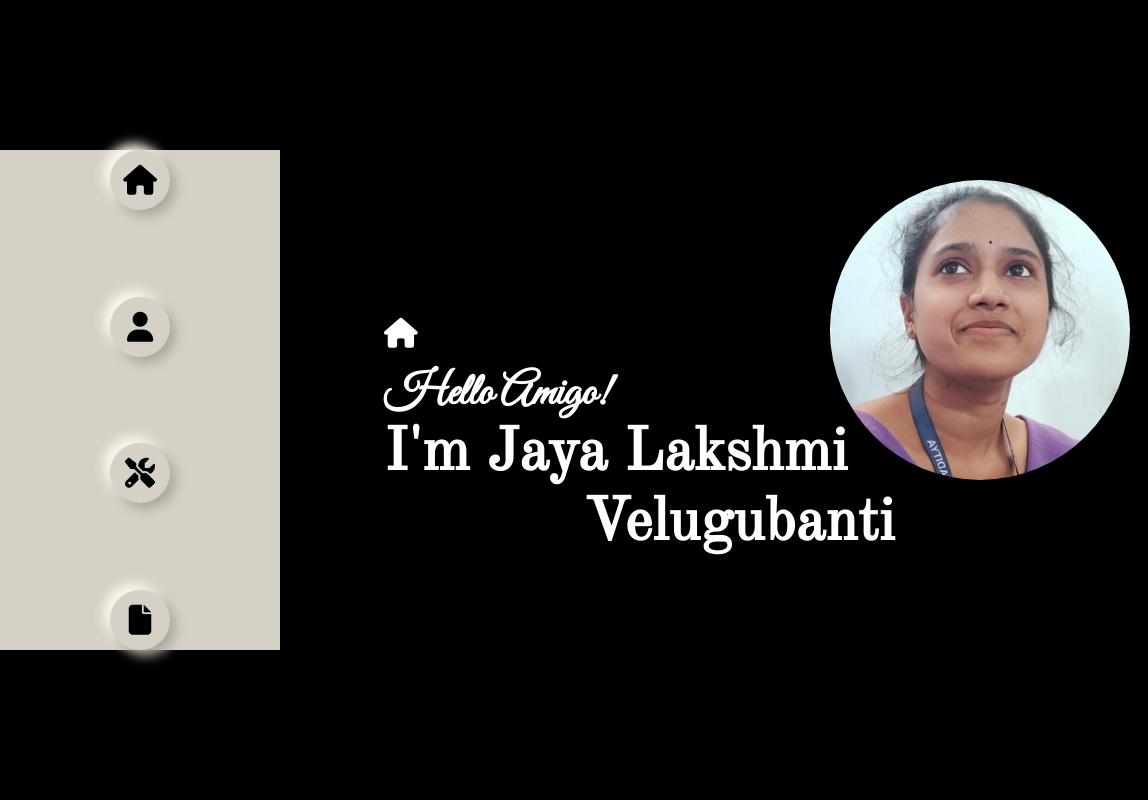
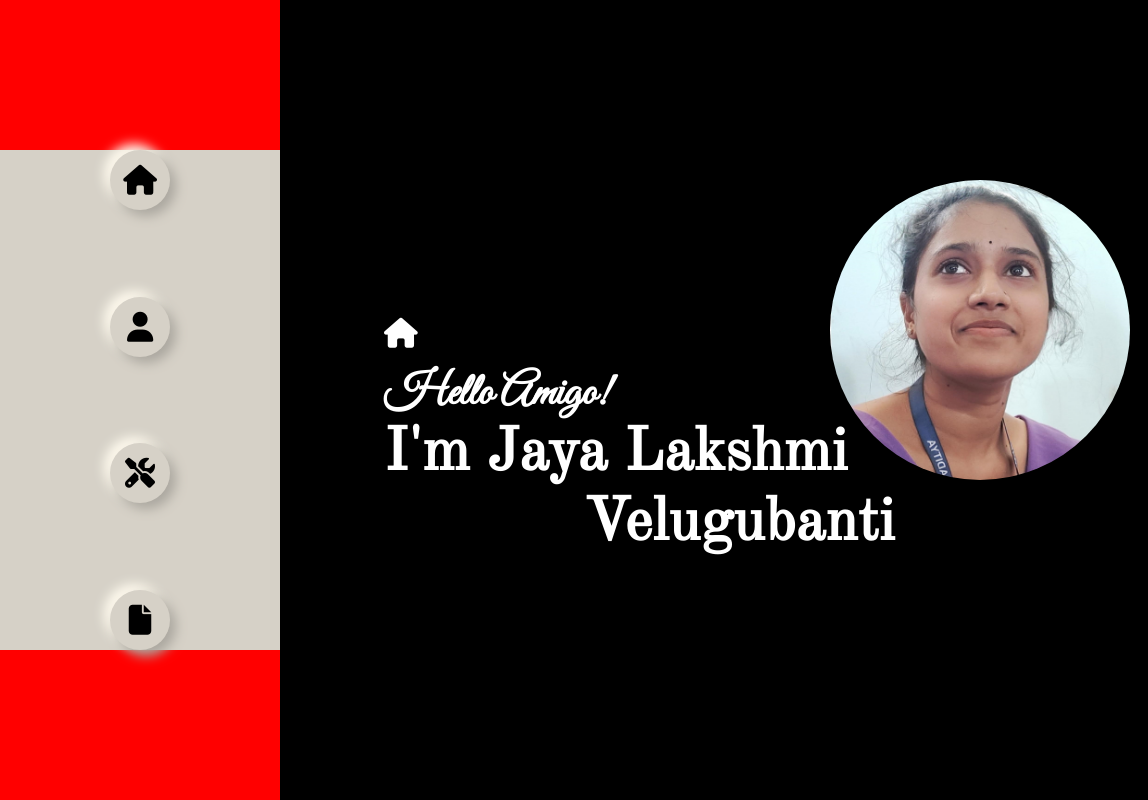
Before and after one commit to Jayalakshmi321/Jayalakshmi321.github.io, a plain HTML site: page resume/index.html in a window 1280 px wide. Shown: the full height of the page, 0-1148 px from the left. Drawn offline with nearby package versions, Linux system fonts and the light colour scheme.

Commit message:
Revert "Merge pull request #2 from durga-zs/main"
This reverts commit 44fcf46f1214c190594e94f9810ec2c4d29a8c63, reversing
changes made to 8f03b83c21ffb389175bb04734f60c79fafa0bed.

```diff
--- a/resume/css/style.css
+++ b/resume/css/style.css
@@ -22,7 +22,7 @@
     width:280px;
     height:100vh;
     box-sizing: border-box;
-    background-color:#EOAC69;
+    background-color: red;
     display: flex;
     flex-direction: column;
     justify-content: center;
```
